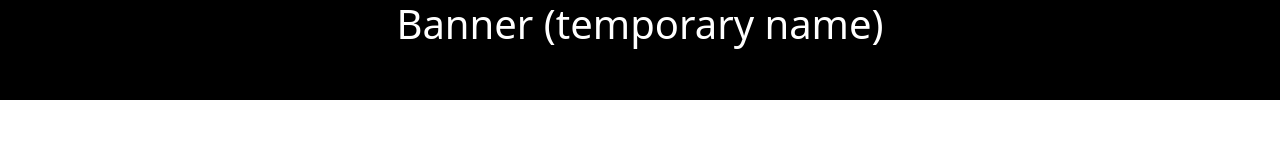
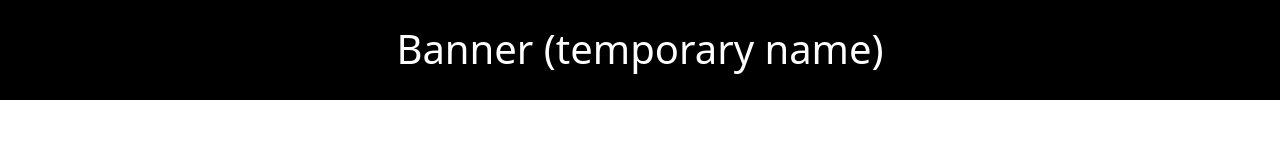
Before and after one commit to benzed3/TheoSite, a plain HTML site: page index.html in a window 1280 px wide. Drawn offline with nearby package versions, Linux system fonts and the light colour scheme.

Commit message:
adding more styling to header

```diff
--- a/style.css
+++ b/style.css
@@ -3,4 +3,10 @@ header {
     background: black;
     color: white;
     text-align: center;
+    padding-top: 25px;
 }
+
+h1 {
+    margin: 0;
+    height: 50px;
+}
```
